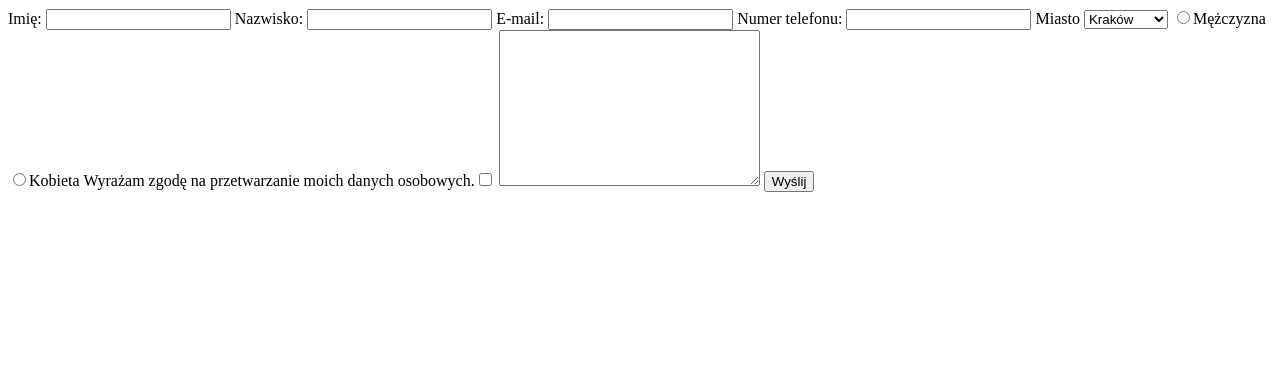
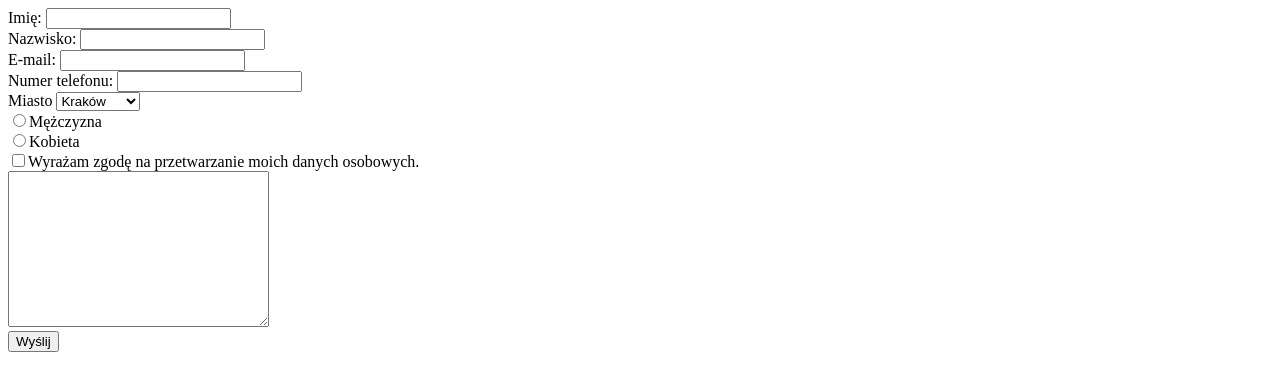
Before and after one commit to matyldaczuba/zadania, a plain HTML site: page 1-formularz-html5/index.html in a window 1280 px wide. Drawn offline with Linux system fonts and the light colour scheme.

Commit message:
odstępy między wierszami

```diff
--- a/1-formularz-html5/index.html
+++ b/1-formularz-html5/index.html
@@ -5,30 +5,30 @@
     <title>Formularz</title>
 </head>
 <body>
-    <form action="" method="post">
+    <form action="https://formspree.io/matylda.czuba@pm.me" method="post">
 
-        <label for="name">Imię: </label><input type="text" name="name" id="name">
+        <label for="name">Imię: </label><input type="text" name="name" id="name"><br>
 
-        <label for="surname">Nazwisko: </label><input type="text" name="surname" id="surname">
+        <label for="surname">Nazwisko: </label><input type="text" name="surname" id="surname"><br>
 
-        <label for="mail">E-mail: </label><input type="email" name="mail" id="mail">
+        <label for="mail">E-mail: </label><input type="email" name="mail" id="mail"><br>
 
-        <label for="tel">Numer telefonu: </label><input type="number" name="tel" id="tel">
+        <label for="tel">Numer telefonu: </label><input type="number" name="tel" id="tel"><br>
 
         <label for="city">Miasto</label>
         <select name="city" id="city">
             <option value="Kraków">Kraków</option>
             <option value="Warszawa">Warszawa</option>
             <option value="Gdańsk">Gdańsk</option>
-        </select>
+        </select><br>
 
 
-        <input type="radio" name="gender" id="m"><label for="name">Mężczyzna</label>
-        <input type="radio" name="gender" id="f"><label for="name">Kobieta</label>
+        <input type="radio" name="gender" id="m"><label for="name">Mężczyzna</label><br>
+        <input type="radio" name="gender" id="f"><label for="name">Kobieta</label><br>
 
-        <label for="agree">Wyrażam zgodę na przetwarzanie moich danych osobowych.</label><input type="checkbox" name="agree" id="agree">
+        <input type="checkbox" name="agree" id="agree"><label for="agree">Wyrażam zgodę na przetwarzanie moich danych osobowych.</label><br>
 
-        <textarea name="msg" id="msg" cols="30" rows="10" maxlength="2000"></textarea>
+        <textarea name="msg" id="msg" cols="30" rows="10" maxlength="2000"></textarea><br>
 
         <input type="submit" value="Wyślij">
 
```
